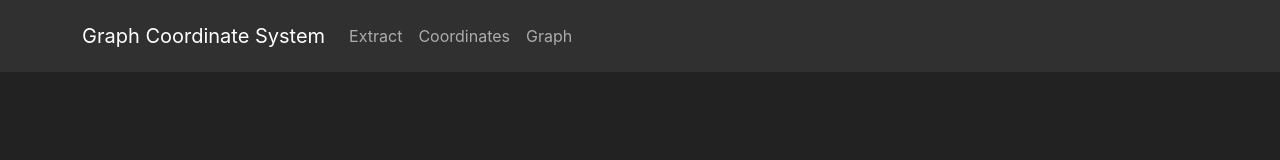
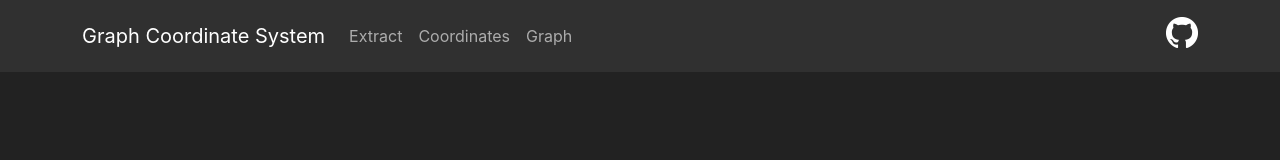
Before and after one commit to bayramdev/graph-coordinate-system, a Next.js app: page / in a window 1280 px wide. Shown: the top 160 px of the page. Built offline with nearby package versions, Linux system fonts and the light colour scheme.

Commit message:
Create GithubSourceLink component on Header

```diff
--- /dev/null
+++ b/components/GithubSourceLink.tsx
@@ -0,0 +1,15 @@
+import React from "react";
+import Image from "next/image";
+import githubIcon from "@/public/github-light-icon.png";
+import Anchor from "react-bootstrap/Anchor";
+
+export const GithubSourceLink = () => {
+  return (
+    <Anchor
+      href="https://github.com/bayramdev/graph-coordinate-system"
+      aria-label="Website source code link"
+    >
+      <Image src={githubIcon} />
+    </Anchor>
+  );
+};
--- a/components/Header.tsx
+++ b/components/Header.tsx
@@ -3,6 +3,7 @@ import Link from "next/link";
 import Nav from "react-bootstrap/Nav";
 import Navbar from "react-bootstrap/Navbar";
 import Container from "react-bootstrap/Container";
+import { GithubSourceLink } from "./GithubSourceLink";
 
 export const Header = () => {
   return (
@@ -25,6 +26,10 @@ export const Header = () => {
                 <Nav.Link>Graph</Nav.Link>
               </Link>
             </Nav>
+
+            <Nav>
+              <GithubSourceLink />
+            </Nav>
           </Navbar.Collapse>
         </Container>
       </Navbar>
```
Also changed, not shown: public/github-light-icon.png (added).
